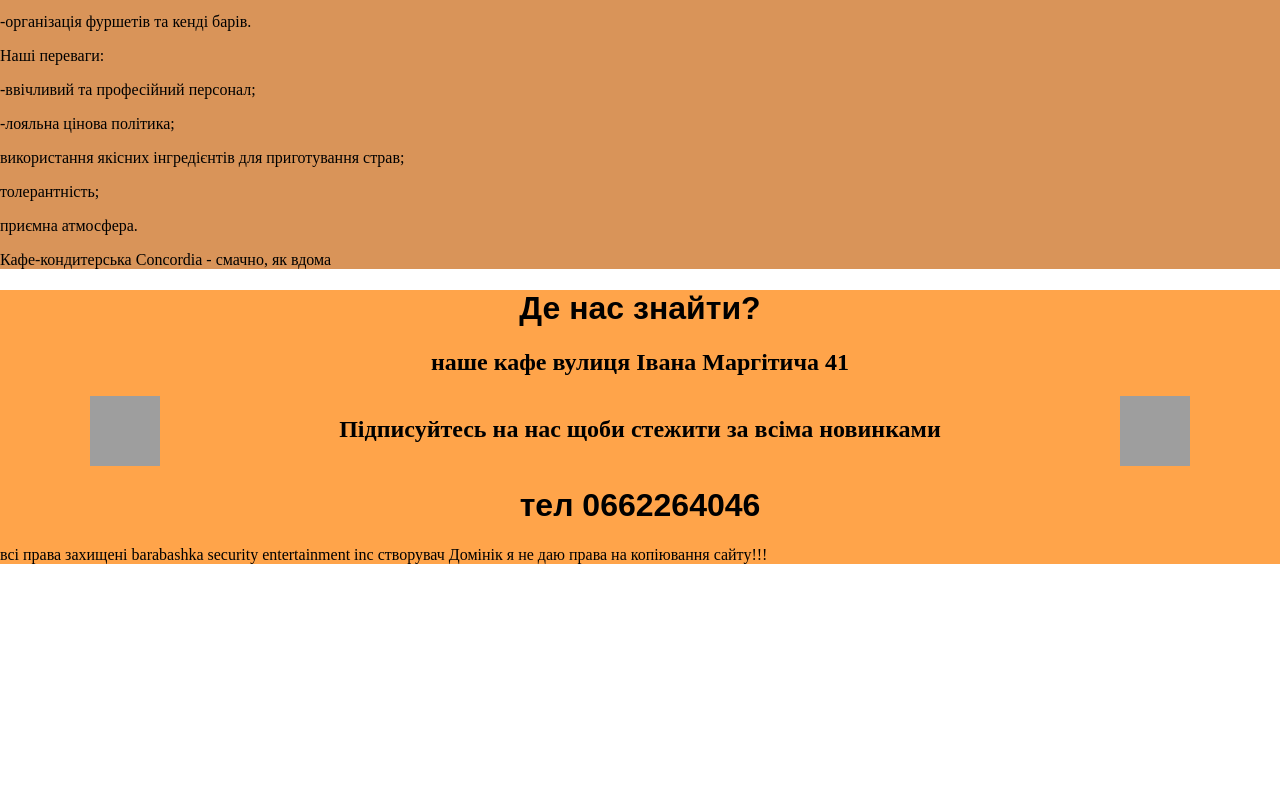
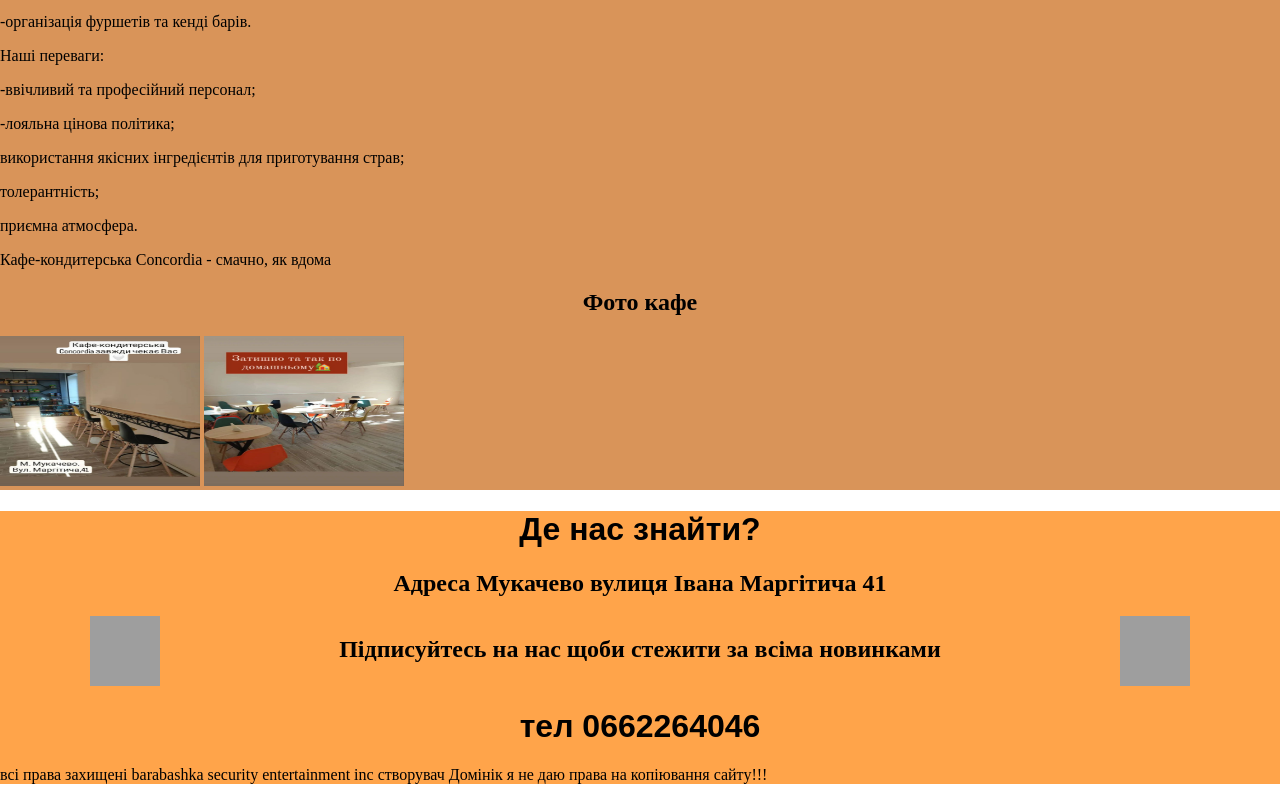
Before and after one commit to dominiktopchick/concordia-cafe, a plain HTML site: page index.html in a window 1280 px wide. Shown: the part 613-1413 px from the top of the page. Before the commit the page ends 1193 px from the top, so only its background shows below. Drawn offline with Linux system fonts and the light colour scheme; grey boxes are pictures that could not be loaded.

Commit message:
Update index.html

```diff
--- a/index.html
+++ b/index.html
@@ -32,10 +32,13 @@
            <p class="maintext">толерантність;</p>
             <p class="maintext">приємна атмосфера.</p>
              <p class="maintext">Кафе-кондитерська Concordia - смачно, як вдома</p>
+             <h2 class="photo">Фото кафе</h2>
+            <img src="https://github.com/dominiktopchick/concordia-cafe/blob/main/photo1718271915%20(4).jpeg?raw=true" class="cafe">
+             <img src="https://github.com/dominiktopchick/concordia-cafe/blob/main/photo1718271915%20(1).jpeg?raw=true" class="cafe">
 </main>
 <footer>
     <h1>Де нас знайти?</h1>
-    <h2>наше кафе вулиця Івана Маргітича 41</h2>
+    <h2>Адреса Мукачево вулиця Івана Маргітича 41</h2>
     <div>
    <a href="https://www.facebook.com/medenci.evelina?locale=uk_UA"><img src="https://upload.wikimedia.org/wikipedia/commons/c/cd/Facebook_logo_%28square%29.png" class="footimg"/></a>
    <h2>Підписуйтесь на нас щоби стежити за всіма новинками</h2>
@@ -50,3 +53,7 @@
     </footer>
     </body>
     </html>
+
+    </footer>
+    </body>
+    </html>
```
